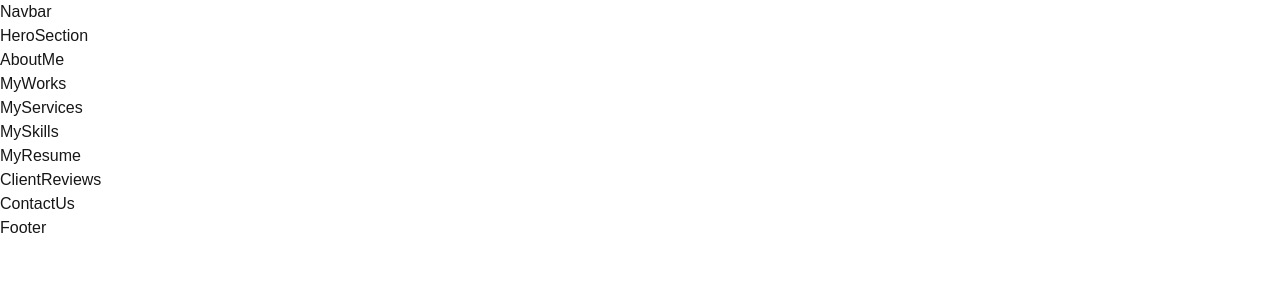
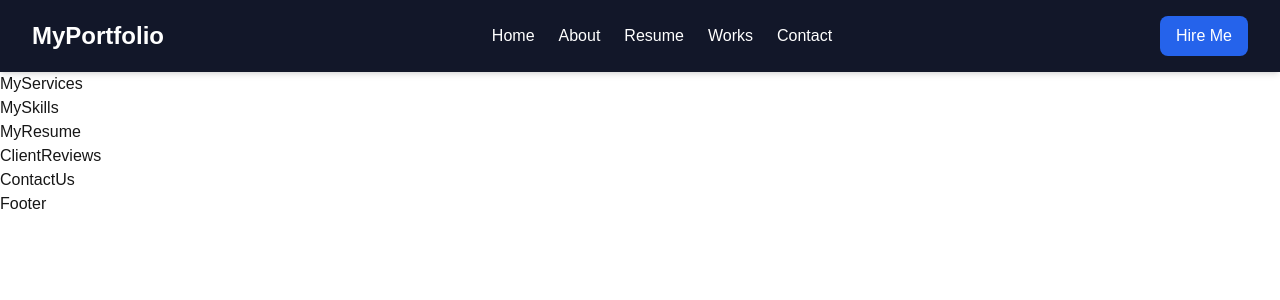
Before and after one commit to difhaels/portfolio-v4, a Next.js app: page / in a window 1280 px wide. Shown: the top 300 px of the page. Built offline with nearby package versions, Linux system fonts and the light colour scheme.

Commit message:
navbar template

```diff
--- a/src/components/Navbar.jsx
+++ b/src/components/Navbar.jsx
@@ -1,7 +1,24 @@
-import React from 'react'
+import Link from "next/link";
 
 export default function Navbar() {
   return (
-    <div>Navbar</div>
-  )
+    <nav className="fixed top-0 w-full bg-[#121729] shadow-md py-4 px-8 flex justify-between items-center z-50 text-white">
+      {/* Logo */}
+      <div className="text-2xl font-bold">MyPortfolio</div>
+
+      {/* Navigation Links */}
+      <ul className="flex space-x-6">
+        <li><Link href="/" className="hover:text-gray-400">Home</Link></li>
+        <li><Link href="/about" className="hover:text-gray-400">About</Link></li>
+        <li><Link href="/resume" className="hover:text-gray-400">Resume</Link></li>
+        <li><Link href="/works" className="hover:text-gray-400">Works</Link></li>
+        <li><Link href="/contact" className="hover:text-gray-400">Contact</Link></li>
+      </ul>
+
+      {/* Hire Me Button */}
+      <Link href="/contact" className="bg-blue-600 text-white px-4 py-2 rounded-lg hover:bg-blue-700">
+        Hire Me
+      </Link>
+    </nav>
+  );
 }
```
